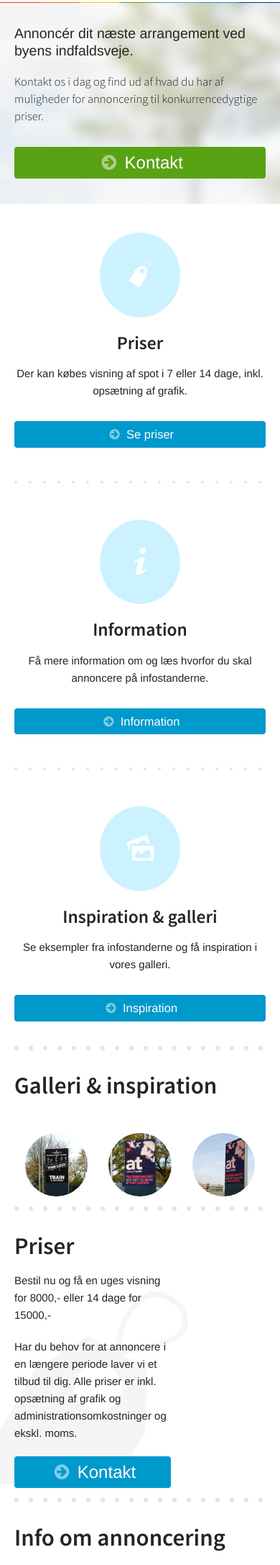
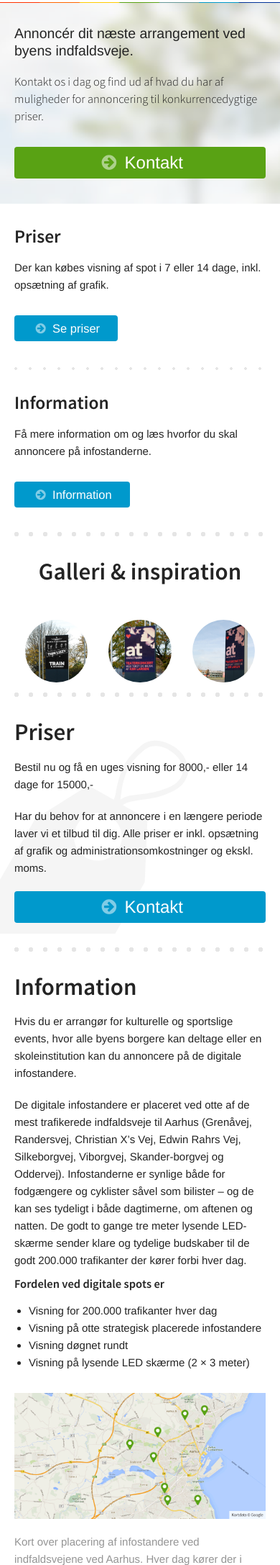
Before and after one commit to AHNDK/infostanderaarhus, a PHP site: page / in a window 390 px wide. Shown: the part 76-2250 px from the top of the page at 72% size. Run offline with PHP 8.4, Linux system fonts and the light colour scheme; some libraries are stand-ins or nearby versions; some web fonts are replaced.

Commit message:
Added responsive styling for boxes and gallery, added IE 8 fixes

```diff
--- a/css/ie8.css
+++ b/css/ie8.css
@@ -16,6 +16,11 @@ img,
   position: relative;
 }
 
+.gallery--item {
+  float: left;
+  width: 30%;
+}
+
 input[type="text"],
 input[type="password"],
 input[type="date"],
--- a/css/infostander-icons.css
+++ b/css/infostander-icons.css
@@ -1,8 +1,8 @@
 @font-face {
   font-family: 'fontello';
-  src: url('../font/fontello.eot?71245876');
-  src: url('../font/fontello.eot?71245876#iefix') format('embedded-opentype'),
-       url('../font/fontello.svg?71245876#fontello') format('svg');
+  src: url('../font/fontello/fontello.eot?71245876');
+  src: url('../font/fontello/fontello.eot?71245876#iefix') format('embedded-opentype'),
+       url('../font//fontellofontello.svg?71245876#fontello') format('svg');
   font-weight: normal;
   font-style: normal;
 }
--- a/index.php
+++ b/index.php
@@ -27,7 +27,7 @@
 </div>
 <div class="secondary-content">
   <section class="focus-box--first">
-    <a href="#priser"><i class="focus-box--icon icon-tag"></i></a>
+    <a href="#priser" class="focus-box--icon"><i class="icon-tag"></i></a>
     <h3 class="focus-box--heading"><a href="#priser">Priser</a></h3>
     <div class="focus-box--content">
       <p>Der kan købes visning af spot i 7 eller 14 dage, inkl. opsætning af grafik.</p>
@@ -35,7 +35,7 @@
     <a href="#priser" class="focus-box--link"><i class="icon-arrow-right"></i>Se priser</a>
   </section>
   <section class="focus-box--second">
-    <a href="#info"><i class="focus-box--icon icon-info"></i></a>
+    <a href="#info" class="focus-box--icon"><i class="icon-info"></i></a>
     <h3 class="focus-box--heading"><a href="#info">Information</a></h3>
     <div class="focus-box--content">
       <p>Få mere information om og læs hvorfor du skal annoncere på infostanderne.</p>
@@ -43,7 +43,7 @@
     <a href="#info" class="focus-box--link"><i class="icon-arrow-right"></i>Information</a>
   </section>
   <section class="focus-box--third">
-    <a href="#galleri"><i class="focus-box--icon icon-picture"></i></a>
+    <a href="#galleri" class="focus-box--icon"><i class="icon-picture"></i></a>
     <h3 class="focus-box--heading"><a href="#galleri">Inspiration & galleri</a></h3>
     <div class="focus-box--content">
       <p>Se eksempler fra infostanderne og få inspiration i vores galleri.</p>
@@ -54,9 +54,9 @@
 <div class="gallery">
   <h2 id="gallery" class="gallery--heading">Galleri &amp; inspiration</h2>
   <ul class="gallery--list">
-    <li class="gallery--item"><a href="#"><img src="gallery/gallery-1.jpg"></a></li>
-    <li class="gallery--item"><a href="#"><img src="gallery/gallery-2.jpg"></a></li>
-    <li class="gallery--item"><a href="#"><img src="gallery/gallery-3.jpg"></a></li>
+    <li class="gallery--item-first"><a href="#"><img src="gallery/gallery-1.jpg"></a></li>
+    <li class="gallery--item-second"><a href="#"><img src="gallery/gallery-2.jpg"></a></li>
+    <li class="gallery--item-third"><a href="#"><img src="gallery/gallery-3.jpg"></a></li>
   </ul>
 </div>
 <div class="prices">
@@ -72,36 +72,16 @@
 </div>
 <div class="info">
   <div class="info--content-primary">
-    <h3 id="info" class="info--heading">Info om annoncering</h3>
-    <p>
-      Med annoncer på Aarhus Kommunes digitale infostandere kommer du i kontakt med titusindvis af potentielle
-      besøgende. Vi tager os af opsætning af grafik, vejleder dig i processen og sørger for eksponeringen.
-    </p>
-    <h4 class="heading--small">Hvem må annoncere?</h4>
-    <p>
-      Der må annonceres for kulturelle og sportslige events, hvor alle byens borgere kan deltage samt kommunale
-      kampagner og skoler må annoncere. Annoncen må ikke indeholde reklamer eller kommercielle budskaber, stødende tekst
-      eller billeder.
-    </p>
-    <h5>Ved annoncering får I</h5>
-    <ul class="info--list">
-      <li>Visning på lysende LED skærme (2 × 3 meter)</li>
+    <h3 id="info" class="info--heading">Information</h3>
+    <p>Hvis du er arrangør for kulturelle og sportslige events, hvor alle byens borgere kan deltage eller en skoleinstitution kan du annoncere på de digitale infostandere.</p>
+    <p>De digitale infostandere er placeret ved otte af de mest trafikerede indfaldsveje til Aarhus (Grenåvej, Randersvej, Christian X’s Vej, Edwin Rahrs Vej, Silkeborgvej, Viborgvej, Skander-borgvej og Oddervej).
+    Infostanderne er synlige både for fodgængere og cyklister såvel som bilister – og de kan ses tydeligt i både dagtimerne, om aftenen og natten. De godt to gange tre meter lysende LED-skærme sender klare og tydelige budskaber til de godt 200.000 trafikanter der kører forbi hver dag.</p>
+    <h5>Fordelen ved digitale spots er</h5>
+    <ul>
+      <li>Visning for 200.000 trafikanter hver dag</li>
       <li>Visning på otte strategisk placerede infostandere</li>
       <li>Visning døgnet rundt</li>
-    </ul>
-    <h4 class="heading--small">Fleksibilitet og gennemslagskraft</h4>
-    <p>
-      Hos ITK Design sørger vi får at du får en fleksibel løsning med stor gennemslagskraft. Under visningsperioden kan
-      vi ændre/tilføje tekst. For eksempel kan vi skrive: Næsten udsolgt eller ”Fremragende”, skrev pressen for at skabe
-      ny interesse for dit arrangement.
-    </p>
-    <h5>Fordelen ved digitale spots er</h5>
-    <ul>
-      <li>Spots er tydelige i hele visningsperioden og bliver ikke påvirket af vind og vejr</li>
-      <li>Spots ses meget tydeligt om aftenen og om natten</li>
-      <li>Spots får øget opmærksomhed i kraft af dynamikken i visningen</li>
-      <li>Spots er fleksible og kan ændres undervejs i visningsperioden</li>
-      <li>Spots er et meget klart og tydeligt, visuelt budskab</li>
+      <li>Visning på lysende LED skærme (2 × 3 meter)</li>
     </ul>
   </div>
   <div class="info--content-secondary">
--- a/sass/layout/_layout.scss
+++ b/sass/layout/_layout.scss
@@ -37,14 +37,19 @@ figcaption {
 .top-link {
   @extend %base-button;
   @extend %button-smaller;
-  @include border-radius(4px 0 0 4px);
+  @include border-radius(4px 4px 0 0);
+  @include box-sizing(border-box);
 
-  bottom: 25px;
+  bottom: 0;
   position: fixed;
-  right: 0;
+  left: 50%;
+  right: 50%;
   z-index: 99;
 
+
   display: none;
+  margin-left: -75px;
+  width: 150px;
 
   background-color: $gray-darker;
 
@@ -314,14 +319,34 @@ figcaption {
 
 .focus-box--first {
   @include zen-grid-item(2.5, 1.5);
+
+  @include third-breakpoint() {
+    @include zen-clear();
+    @include zen-grid-item(12, 1);
+
+    margin-bottom: 40px;
+    padding-bottom: 40px;
+
+    background: $border-dottet-small;
+  }
 }
 
 .focus-box--second {
   @include zen-grid-item(2.5, 5.5);
+
+  @include third-breakpoint() {
+    @include zen-clear();
+    @include zen-grid-item(12, 1);
+  }
 }
 
 .focus-box--third {
   @include zen-grid-item(2.5, 9.5);
+
+  @include third-breakpoint() {
+    @include zen-clear();
+    @include zen-grid-item(12, 1);
+  }
 }
 
 .focus-box--first,
@@ -334,6 +359,8 @@ figcaption {
 
   @include third-breakpoint() {
     padding-right: 20px;
+
+    text-align: left;
   }
 
   @include last-breakpoint() {
@@ -343,13 +370,10 @@ figcaption {
   }
 }
 
-.focus-box--first,
-.focus-box--second {
-  @include last-breakpoint() {
-    background: $border-dottet-small;
 
-    margin-bottom: 50px;
-    padding-bottom: 50px;
+.focus-box--third {
+  @include third-breakpoint() {
+    display: none;
   }
 }
 
@@ -361,18 +385,17 @@ figcaption {
 
   background-color: lighten($blue, 50);
   font-size: 500%;
-  color: $white;
+
+  i[class^="icon-"] {
+    color: $white;
+  }
 
   &:hover {
     background-color: lighten($blue, 25);
   }
 
   @include third-breakpoint() {
-    font-size: 250%;
-  }
-
-  @include last-breakpoint() {
-    font-size: 250%;
+    display: none;
   }
 }
 
@@ -395,6 +418,10 @@ figcaption {
     padding-left: 25px;
 
     font-size: $font-size-medium;
+  }
+
+  @include third-breakpoint() {
+    display: inline-block;
   }
 }
 
@@ -422,6 +449,10 @@ figcaption {
   }
 }
 
+.gallery--heading {
+  text-align: center;
+}
+
 .gallery--list {
   @include zen-grid-item(12, 1);
   @include zen-nested-container();
@@ -432,24 +463,40 @@ figcaption {
     @include border-radius(100%);
 
     overflow: hidden;
+    position: relative;
+
+    &:hover:before {
+      @include border-radius(100%);
+      @include box-shadow(0 0 25px 10px transparentize($black, .8) inset);
+
+      position: absolute;
+
+      display: block;
+      height: 100%;
+      width: 100%;
+
+      content: "";
+      cursor: pointer;
+    }
   }
 
-  .gallery--item:nth-of-type(1) {
+  .gallery--item-first {
     @include zen-grid-item(3, 1.5);
   }
 
-  .gallery--item:nth-of-type(2) {
+  .gallery--item-second {
     @include zen-grid-item(3, 5.5);
   }
 
-  .gallery--item:nth-of-type(3) {
+  .gallery--item-third {
     @include zen-grid-item(3, 1.5, right);
   }
 
-  .gallery--item:nth-of-type(1),
-  .gallery--item:nth-of-type(2),
-  .gallery--item:nth-of-type(3) {
+  .gallery--item-first,
+  .gallery--item-second,
+  .gallery--item-third {
     @include zen-nested-container();
+    @extend .gallery--item;
   }
 }
 
@@ -475,7 +522,7 @@ figcaption {
 
   @include fourth-breakpoint() {
     margin-bottom: 40px;
-    padding-bottom: 20px;
+    padding-bottom: 40px;
   }
 }
 
@@ -491,6 +538,11 @@ figcaption {
   @include zen-grid-item(8, 1);
 
   padding-left: 0;
+
+  @include third-breakpoint() {
+    @include zen-grid-item(12, 1);
+    @include zen-nested-container();
+  }
 }
 
 .prices--content-image {
```
Also changed, not shown: css/infostanderaarhus.styles.css.
